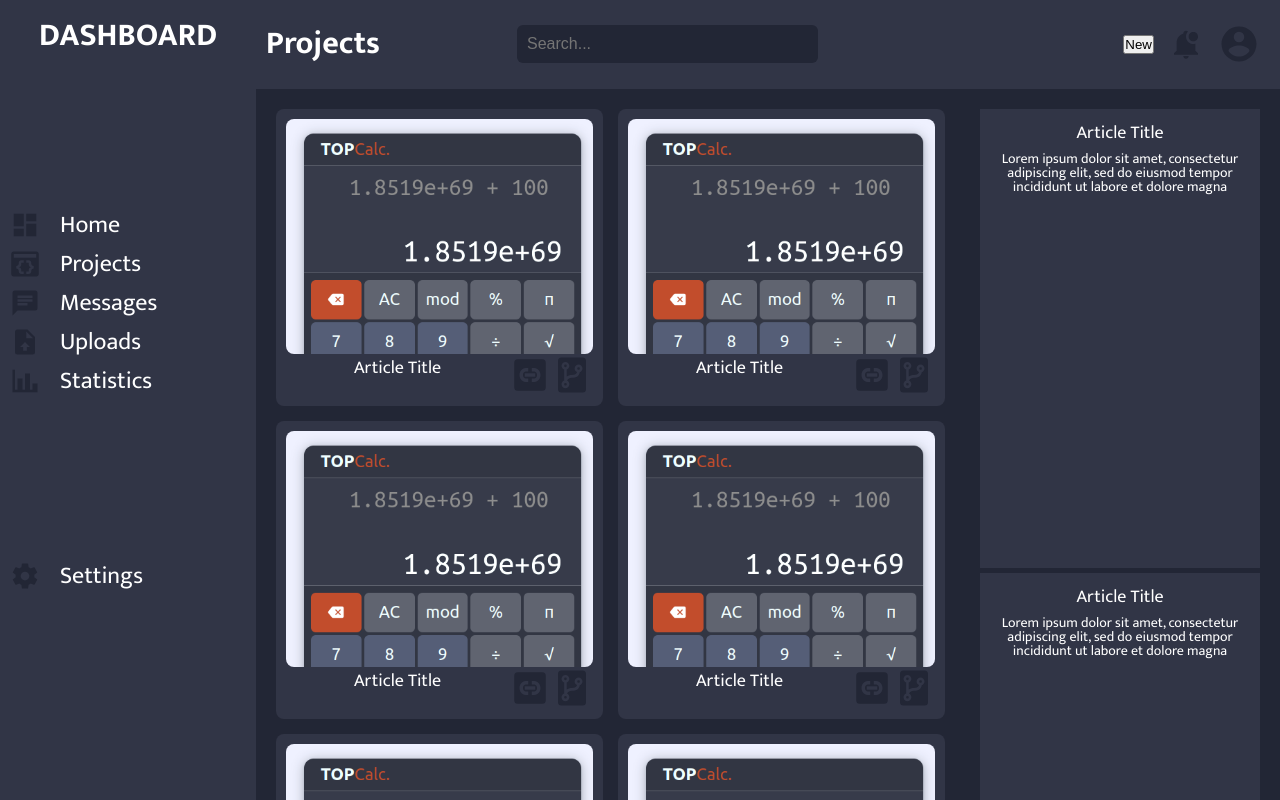
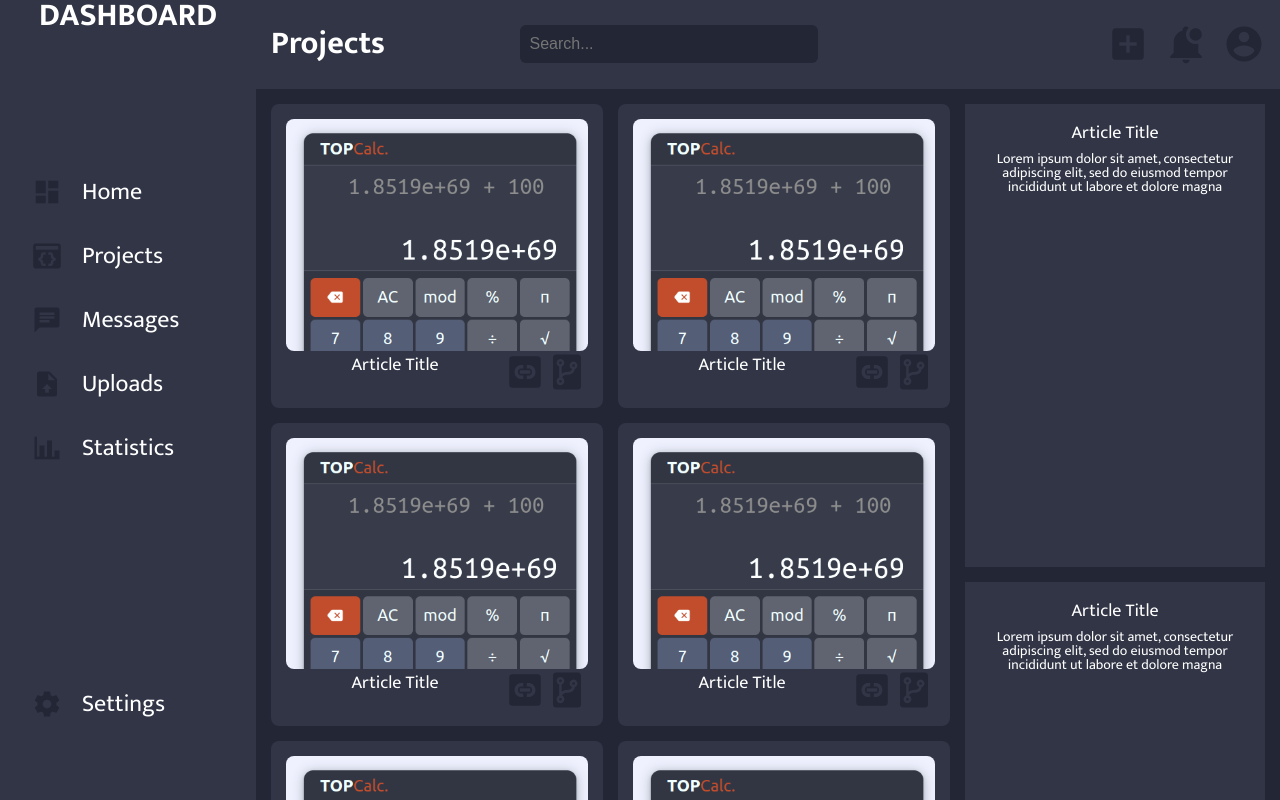
Before and after one commit to eLamine-dev/Admin-Dashboard, a plain HTML site: page index.html in a window 1280 px wide. Drawn offline with Linux system fonts and the light colour scheme.

Commit message:
added some transition time to svgs

```diff
--- a/index.html
+++ b/index.html
@@ -19,7 +19,15 @@
                placeholder="Search..."
             />
             <div id="profile-buttons">
-               <button class="new">New</button>
+               <svg
+                  id="add-button"
+                  xmlns="http://www.w3.org/2000/svg"
+                  viewBox="0 0 24 24"
+               >
+                  <path
+                     d="M17,13H13V17H11V13H7V11H11V7H13V11H17M19,3H5C3.89,3 3,3.89 3,5V19A2,2 0 0,0 5,21H19A2,2 0 0,0 21,19V5C21,3.89 20.1,3 19,3Z"
+                  />
+               </svg>
                <svg
                   id="notifications"
                   xmlns="http://www.w3.org/2000/svg"
--- a/style.css
+++ b/style.css
@@ -27,7 +27,6 @@ html {
 }
 
 .container div {
-   padding: 10px;
    font-size: 32px;
    font-weight: bold;
    color: white;
@@ -39,6 +38,7 @@ html {
    display: grid;
    grid-template-columns: 1fr 2fr 1fr;
    align-items: center;
+   padding: 0 15px;
 }
 
 .header h3 {
@@ -52,14 +52,23 @@ html {
    gap: 1rem;
 }
 
-#profile {
+#profile-buttons svg {
    height: 42px;
    fill: var(--backColor);
+   cursor: pointer;
+   transition: 500ms;
 }
 
-#notifications {
-   height: 32px;
-   fill: var(--backColor);
+#profile:hover {
+   fill: darkcyan;
+}
+
+#notifications:hover {
+   fill: darkcyan;
+}
+
+#add-button:hover {
+   fill: green;
 }
 
 #profile-img {
@@ -71,7 +80,7 @@ html {
    grid-row: 1 / 4;
    height: 100vh;
    display: grid;
-   grid-template-rows: 1fr 1fr 1fr 1fr;
+   grid-template-rows: 1fr 2fr 2fr;
 }
 
 .nav {
@@ -85,6 +94,8 @@ html {
    font-size: 1.5rem;
    font-weight: 400;
    gap: 20px;
+   padding-left: 2rem;
+   transition: 300ms;
 }
 
 .nav li:hover {
@@ -102,7 +113,7 @@ html {
 }
 
 #settings li {
-   grid-row: 5 / 6;
+   grid-row: 4 / 5;
 }
 
 .content {
@@ -110,6 +121,7 @@ html {
    display: grid;
    grid-template-columns: 3fr minmax(300px, 1fr);
    gap: 15px;
+   padding: 15px;
    overflow-y: auto;
 }
 
@@ -127,6 +139,7 @@ html {
 }
 
 .projects .card {
+   padding: 15px;
    background-color: #313546;
    color: rgb(255, 255, 255);
    text-align: center;
@@ -162,11 +175,12 @@ html {
    display: grid;
    grid-auto-flow: column;
    grid-template-rows: 1fr 1fr;
-   gap: 5px;
+   gap: 15px;
 }
 
 .side-content .card {
-   background-color: #313546;
+   padding: 15px;
+   background-color: var(--frontColor);
 }
 
 #search {
@@ -178,7 +192,7 @@ html {
    border: none;
    padding: 10px;
    border-radius: 6px;
-   transition: 500ms;
+   transition: 700ms;
 }
 
 #search:focus {
```
